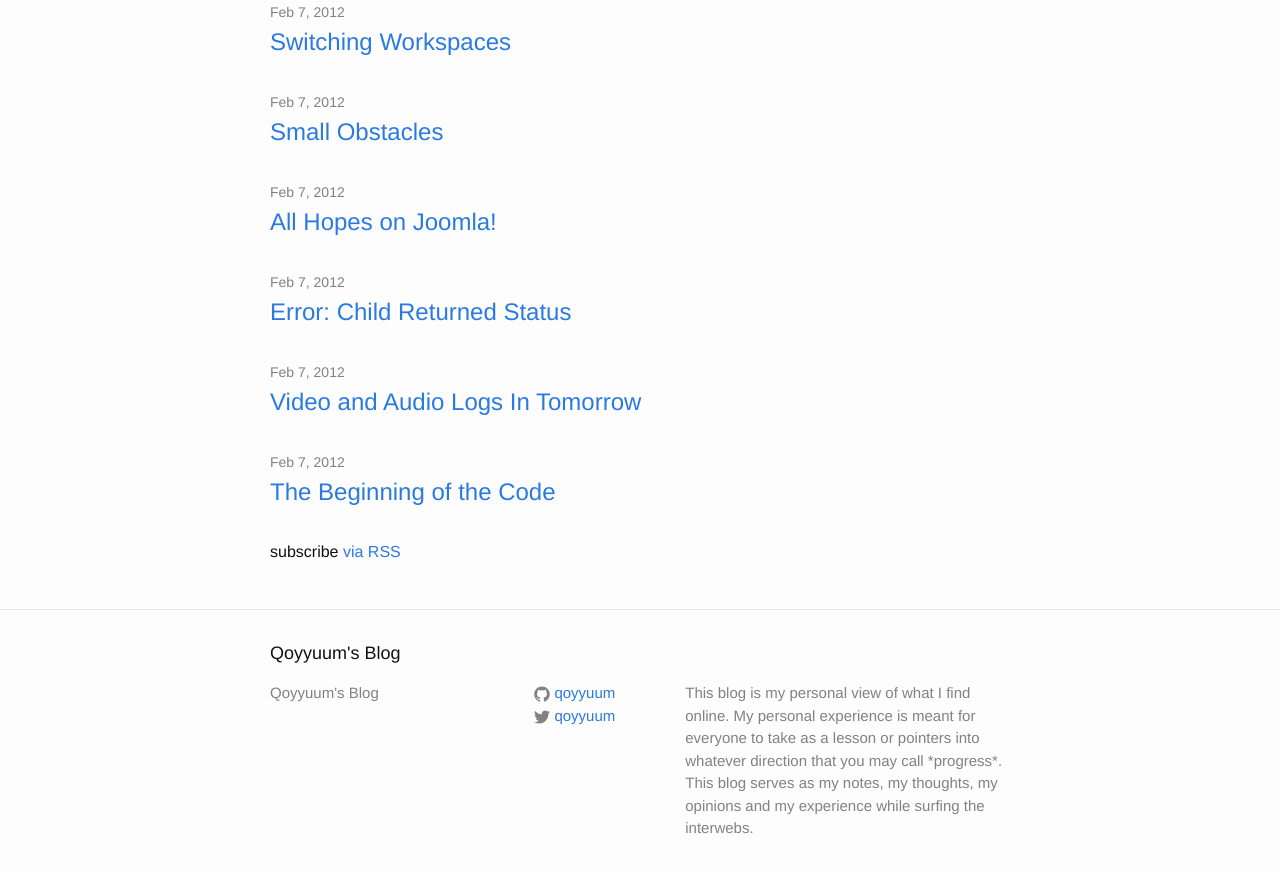
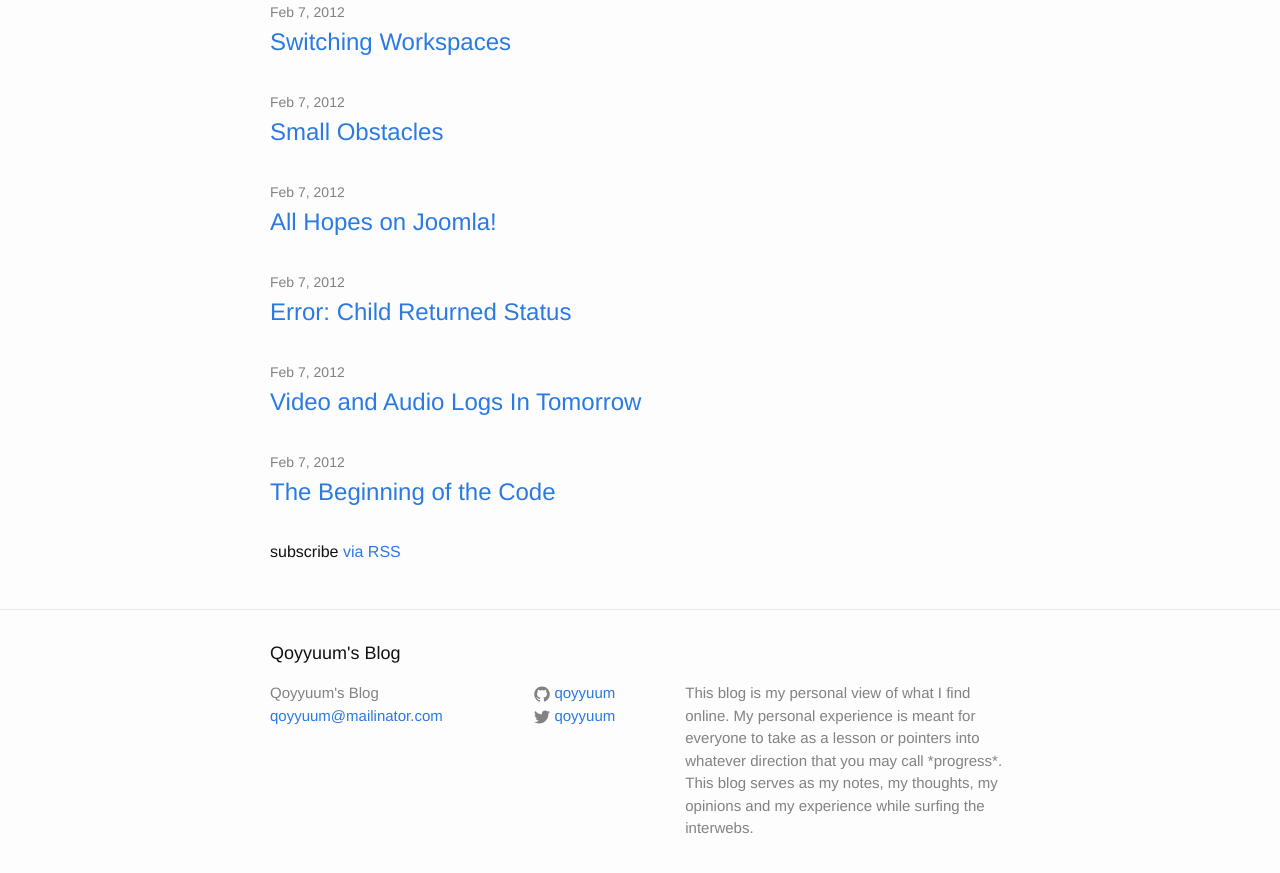
Before and after one commit to Qoyyuum/Webjournal, a Jekyll site: the page built from index.html, in a window 1280 px wide and 900 px high, scrolled down 16949 px. Shown: the top 873 px of the window. Built offline with Jekyll 4.4.1, drawn with Linux system fonts in a browser that asks for light colours.

Commit message:
Test fix on config.yml

```diff
--- a/_config.yml
+++ b/_config.yml
@@ -7,14 +7,14 @@
 
 # Site settings
 title: Qoyyuum's Blog
-email:
+email: qoyyuum@mailinator.com
 description: > # this means to ignore newlines until "baseurl:"
   This blog is my personal view of what I find online. My personal experience is meant
   for everyone to take as a lesson or pointers into whatever direction that you may
   call *progress*. This blog serves as my notes, my thoughts, my opinions and my experience
   while surfing the interwebs.
-baseurl: "" # the subpath of your site, e.g. /blog
-url: "qoyyuum.github.io" # the base hostname & protocol for your site
+baseurl: /Webjournal # the subpath of your site, e.g. /blog
+url: "https://qoyyuum.github.io" # the base hostname & protocol for your site
 twitter_username: qoyyuum
 github_username:  qoyyuum
 
```
